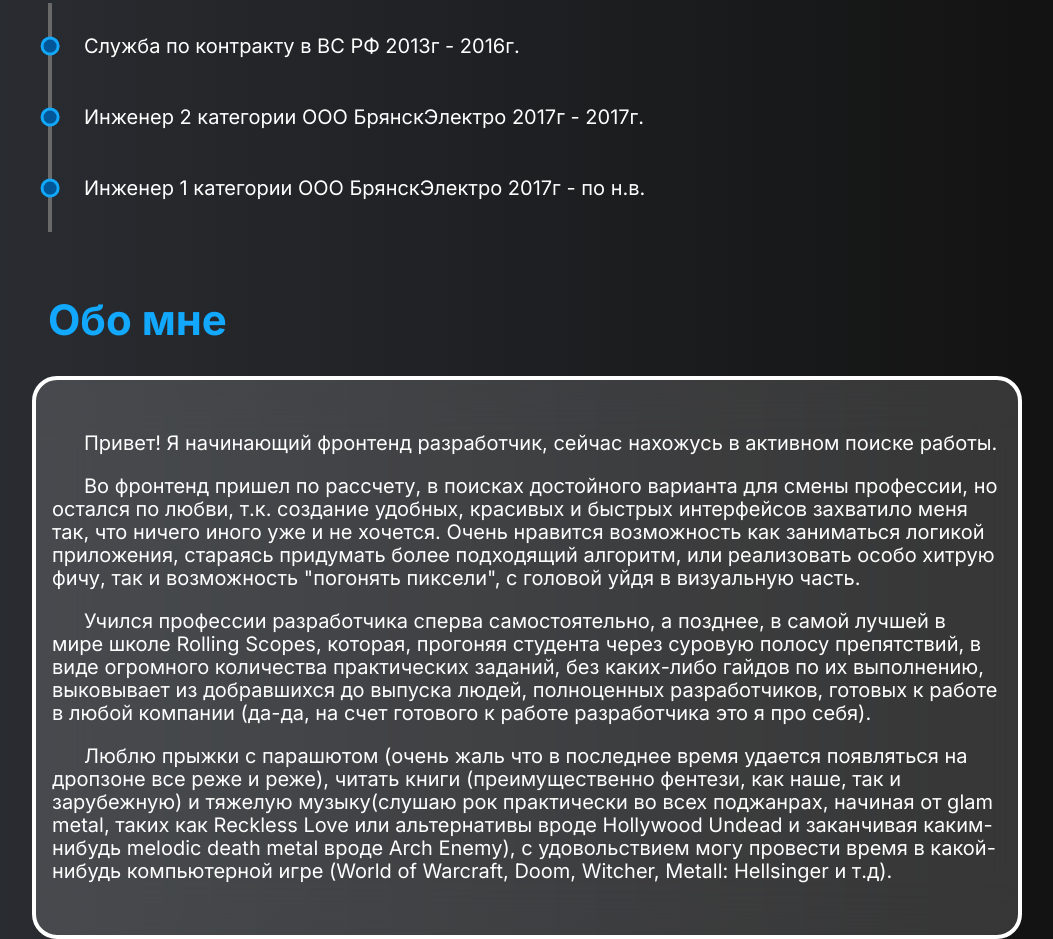
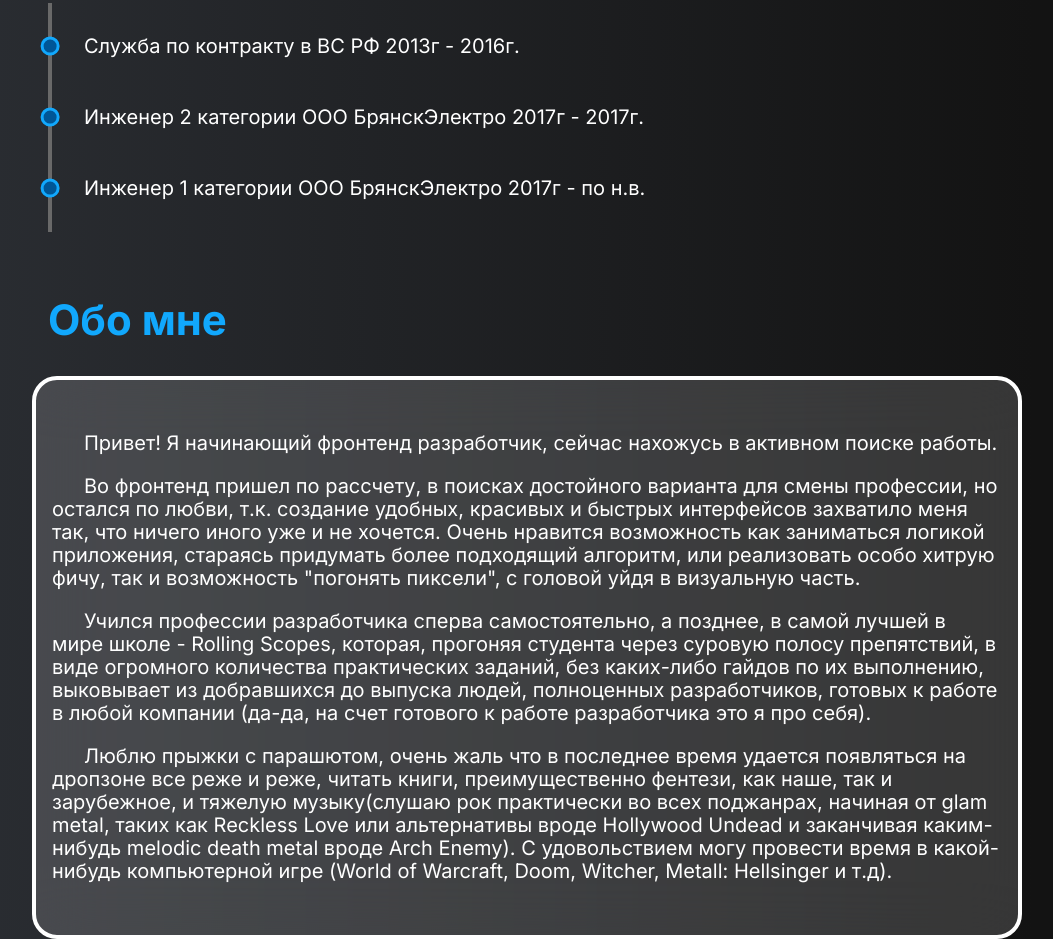
Before and after one commit to Color-zebra/CV, a website built with webpack: page src/index.html in a window 1280 px wide. Shown: the part 2817-3756 px from the top of the page, without its empty margins (113-1166 px from the left). Built offline with nearby package versions, Linux system fonts and the light colour scheme.

Commit message:
fix: fix about-me info

```diff
--- a/src/index.html
+++ b/src/index.html
@@ -124,8 +124,8 @@
           <div class="about__text">
             <p class="about__paragraph">Привет! Я начинающий фронтенд разработчик, сейчас нахожусь в активном поиске работы.</p>
             <p class="about__paragraph">Во фронтенд пришел по рассчету, в поисках достойного варианта для смены профессии, но остался по любви, т.к. создание удобных, красивых и быстрых интерфейсов захватило меня так, что ничего иного уже и не хочется. Очень нравится возможность как заниматься логикой приложения, стараясь придумать более подходящий алгоритм, или реализовать особо хитрую фичу, так и возможность "погонять пиксели", с головой уйдя в визуальную часть.</p>
-            <p class="about__paragraph">Учился профессии разработчика сперва самостоятельно, а позднее, в самой лучшей в мире школе Rolling Scopes, которая, прогоняя студента через суровую полосу препятствий, в виде огромного количества практических заданий, без каких-либо гайдов по их выполнению, выковывает из добравшихся до выпуска людей, полноценных разработчиков, готовых к работе в любой компании (да-да, на счет готового к работе разработчика это я про себя).</p>
-            <p class="about__paragraph">Люблю прыжки с парашютом (очень жаль что в последнее время удается появляться на дропзоне все реже и реже), читать книги (преимущественно фентези, как наше, так и зарубежную) и тяжелую музыку(слушаю рок практически во всех поджанрах, начиная от glam metal, таких как Reckless Love или альтернативы вроде Hollywood Undead и заканчивая каким-нибудь melodic death metal вроде Arch Enemy), с удовольствием могу провести время в какой-нибудь компьютерной игре (World of Warcraft, Doom, Witcher, Metall: Hellsinger и т.д).</p>
+            <p class="about__paragraph">Учился профессии разработчика сперва самостоятельно, а позднее, в самой лучшей в мире школе - Rolling Scopes, которая, прогоняя студента через суровую полосу препятствий, в виде огромного количества практических заданий, без каких-либо гайдов по их выполнению, выковывает из добравшихся до выпуска людей, полноценных разработчиков, готовых к работе в любой компании (да-да, на счет готового к работе разработчика это я про себя).</p>
+            <p class="about__paragraph">Люблю прыжки с парашютом, очень жаль что в последнее время удается появляться на дропзоне все реже и реже, читать книги, преимущественно фентези, как наше, так и зарубежное, и тяжелую музыку(слушаю рок практически во всех поджанрах, начиная от glam metal, таких как Reckless Love или альтернативы вроде Hollywood Undead и заканчивая каким-нибудь melodic death metal вроде Arch Enemy). С удовольствием могу провести время в какой-нибудь компьютерной игре (World of Warcraft, Doom, Witcher, Metall: Hellsinger и т.д).</p>
           </div>
         </div>
       </section>
```
